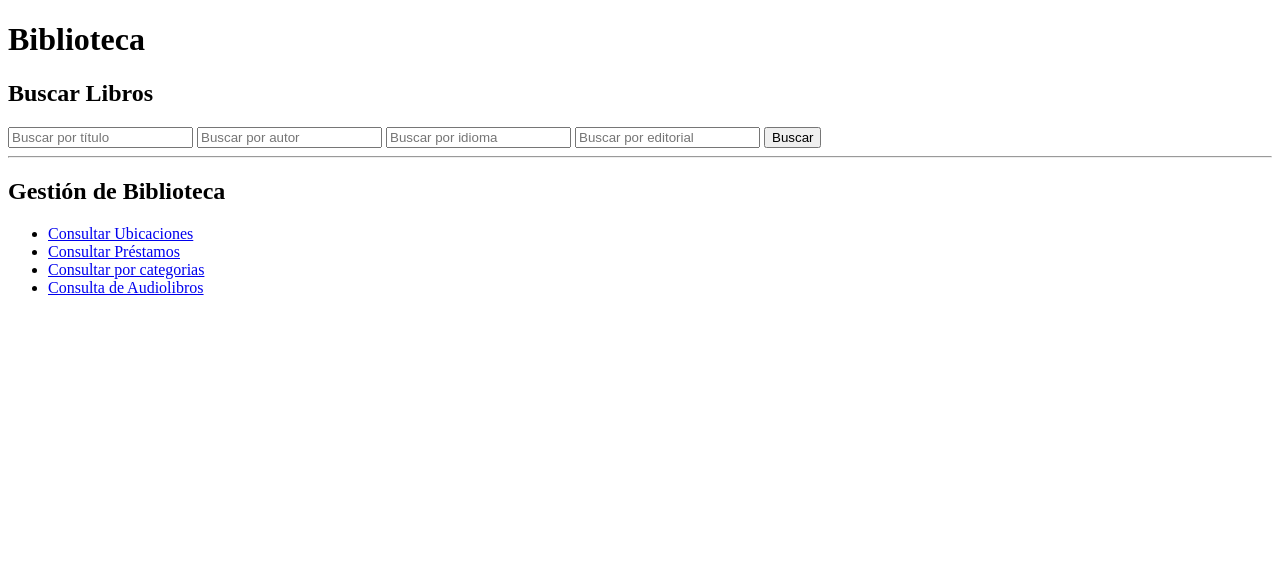
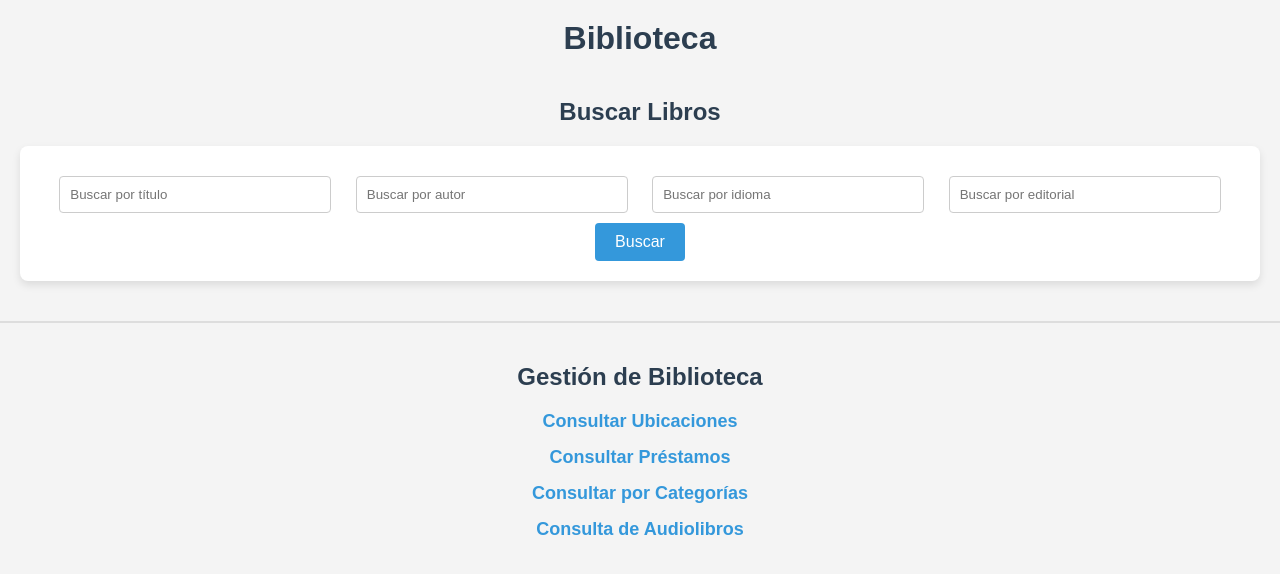
Before and after one commit to StephanyJrz/Biblioteca_Distribuida, a Flask app: page / in a window 1280 px wide. Shown: the top 574 px of the page. Run offline with Flask 3, Linux system fonts and the light colour scheme.

Commit message:
Mejora de indice

```diff
--- a/interfaz_grafica/templates/index.html
+++ b/interfaz_grafica/templates/index.html
@@ -4,6 +4,74 @@
     <meta charset="UTF-8" />
     <meta name="viewport" content="width=device-width, initial-scale=1.0" />
     <title>Biblioteca</title>
+    <style>
+      body {
+        font-family: Arial, sans-serif;
+        background-color: #f4f4f4;
+        margin: 0;
+        padding: 0;
+        color: #333;
+      }
+      h1 {
+        text-align: center;
+        color: #2c3e50;
+        padding: 20px 0;
+        margin-top: 0;
+      }
+      h2 {
+        color: #2c3e50;
+        text-align: center;
+        margin-top: 20px;
+      }
+      form {
+        text-align: center;
+        margin: 20px;
+        padding: 20px;
+        background-color: #fff;
+        border-radius: 8px;
+        box-shadow: 0 4px 8px rgba(0, 0, 0, 0.1);
+      }
+      input[type="text"] {
+        padding: 10px;
+        margin: 10px;
+        width: 250px;
+        border: 1px solid #ccc;
+        border-radius: 4px;
+      }
+      button {
+        padding: 10px 20px;
+        background-color: #3498db;
+        color: white;
+        border: none;
+        border-radius: 4px;
+        cursor: pointer;
+        font-size: 16px;
+      }
+      button:hover {
+        background-color: #2980b9;
+      }
+      ul {
+        list-style-type: none;
+        padding: 0;
+        text-align: center;
+      }
+      ul li {
+        margin: 15px;
+        font-size: 18px;
+      }
+      ul li a {
+        color: #3498db;
+        text-decoration: none;
+        font-weight: bold;
+      }
+      ul li a:hover {
+        color: #2980b9;
+      }
+      hr {
+        border: 1px solid #ddd;
+        margin: 40px 0;
+      }
+    </style>
   </head>
   <body>
     <h1>Biblioteca</h1>
@@ -15,6 +83,7 @@
       <input type="text" name="autor" placeholder="Buscar por autor" />
       <input type="text" name="idioma" placeholder="Buscar por idioma" />
       <input type="text" name="editorial" placeholder="Buscar por editorial" />
+      <br />
       <button type="submit">Buscar</button>
     </form>
 
@@ -25,8 +94,7 @@
     <ul>
       <li><a href="/ubicaciones">Consultar Ubicaciones</a></li>
       <li><a href="/prestamos">Consultar Préstamos</a></li>
-
-      <li><a href="/categorias">Consultar por categorias</a></li>
+      <li><a href="/categorias">Consultar por Categorías</a></li>
       <li><a href="/audiolibros">Consulta de Audiolibros</a></li>
     </ul>
   </body>
```
